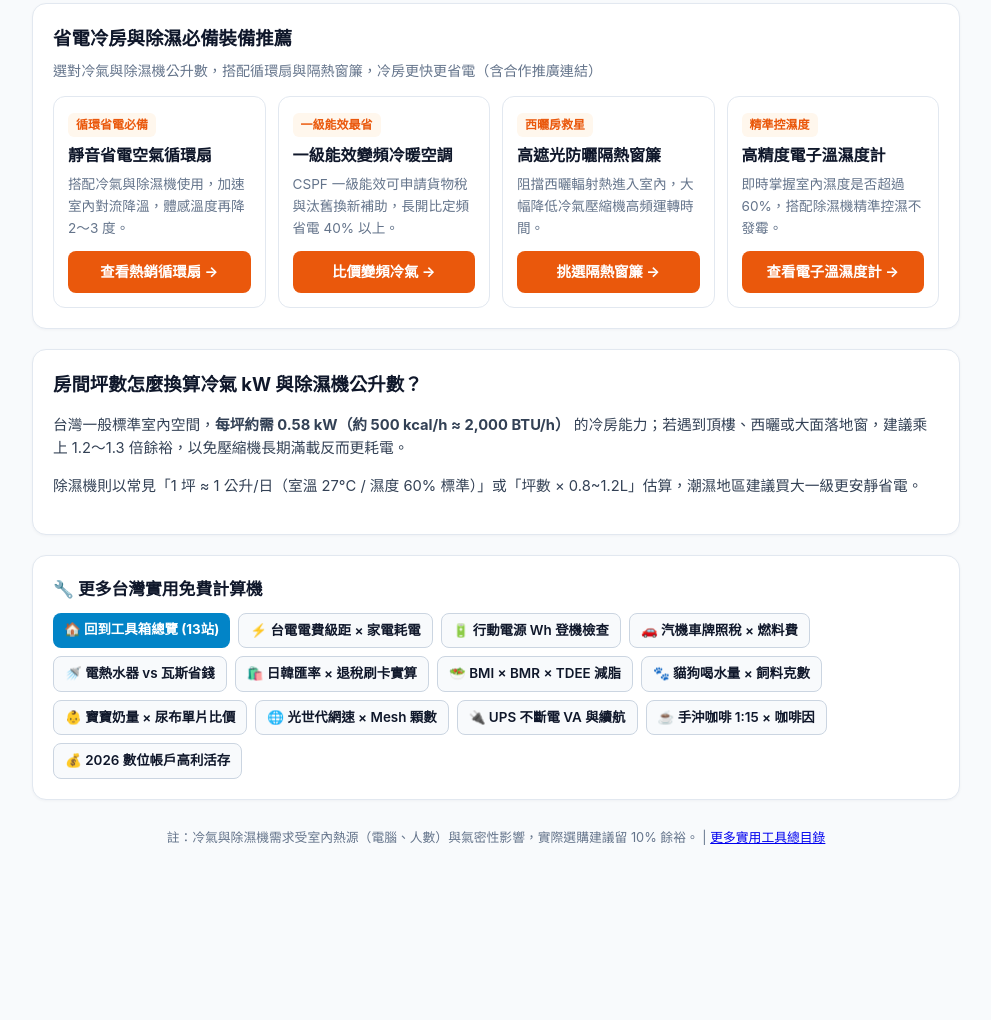
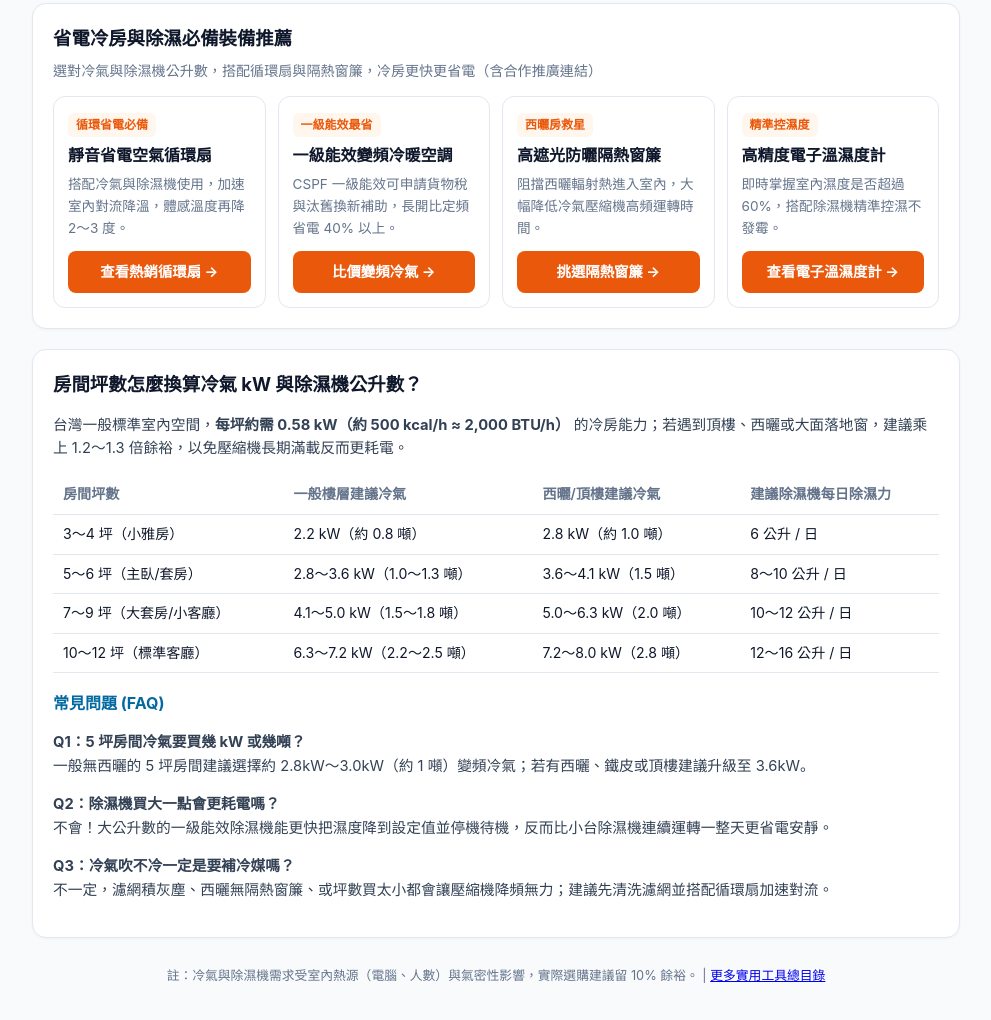
Before and after one commit to jimmycmhsieh0801-cloud/tw-room-sizing-calc, a plain HTML site: page index.html in a window 1280 px wide. Shown: the part 412-1432 px from the top of the page, without its empty margins (144-1135 px from the left). Before the commit the page ends 1321 px from the top, so only its background shows below. Drawn offline with Linux system fonts and the light colour scheme.

```diff
--- a/index.html
+++ b/index.html
@@ -33,7 +33,7 @@
   }
   </script>
   <script type="application/ld+json">
-  {"@context": "https://schema.org", "@type": "FAQPage", "mainEntity": [{"@type": "Question", "name": "5坪房間冷氣要買幾kW或幾噸？", "acceptedAnswer": {"@type": "Answer", "text": "一般無西曬的5坪房間建議選擇約 2.8kW～3.0kW（約1噸～1.2噸）變頻冷氣；若有西曬或頂樓建議升級至 3.6kW。"}}]}
+  {"@context": "https://schema.org", "@type": "FAQPage", "mainEntity": [{"@type": "Question", "name": "5坪房間冷氣要買幾kW或幾噸？", "acceptedAnswer": {"@type": "Answer", "text": "一般無西曬的5坪房間建議選擇約 2.8kW～3.0kW（約1噸～1.2噸）變頻冷氣；若有西曬或頂樓建議升級至 3.6kW。"}}, {"@type": "Question", "name": "除濕機買大公升數會比較耗電嗎？", "acceptedAnswer": {"@type": "Answer", "text": "不會。大公升數一級能效除濕機能更快達到目標濕度並停止壓縮機運轉，整體耗電量常比小台機型更省。"}}, {"@type": "Question", "name": "房間西曬冷氣噸數要加多少？", "acceptedAnswer": {"@type": "Answer", "text": "西曬或大面落地窗建議將標準冷房需求乘上 1.2 倍；若同時位於頂樓或挑高 3.6 公尺以上，建議乘上 1.3 倍並加裝隔熱窗簾。"}}]}
   </script>
   <style>
     :root {
@@ -161,34 +161,25 @@
     </section>
 
     <article class="card seo-section">
-
-          <h2>房間坪數怎麼換算冷氣 kW 與除濕機公升數？</h2>
-          <p>台灣一般標準室內空間，<strong>每坪約需 0.58 kW（約 500 kcal/h ≈ 2,000 BTU/h）</strong> 的冷房能力；若遇到頂樓、西曬或大面落地窗，建議乘上 1.2～1.3 倍餘裕，以免壓縮機長期滿載反而更耗電。</p>
-          <p>除濕機則以常見「1 坪 ≈ 1 公升/日（室溫 27°C / 濕度 60% 標準）」或「坪數 × 0.8~1.2L」估算，潮濕地區建議買大一級更安靜省電。</p>
+      <h2>房間坪數怎麼換算冷氣 kW 與除濕機公升數？</h2>
+      <p>台灣一般標準室內空間，<strong>每坪約需 0.58 kW（約 500 kcal/h ≈ 2,000 BTU/h）</strong> 的冷房能力；若遇到頂樓、西曬或大面落地窗，建議乘上 1.2～1.3 倍餘裕，以免壓縮機長期滿載反而更耗電。</p>
+      <table>
+        <thead><tr><th>房間坪數</th><th>一般樓層建議冷氣</th><th>西曬/頂樓建議冷氣</th><th>建議除濕機每日除濕力</th></tr></thead>
+        <tbody>
+          <tr><td>3～4 坪（小雅房）</td><td>2.2 kW（約 0.8 噸）</td><td>2.8 kW（約 1.0 噸）</td><td>6 公升 / 日</td></tr>
+          <tr><td>5～6 坪（主臥/套房）</td><td>2.8～3.6 kW（1.0～1.3 噸）</td><td>3.6～4.1 kW（1.5 噸）</td><td>8～10 公升 / 日</td></tr>
+          <tr><td>7～9 坪（大套房/小客廳）</td><td>4.1～5.0 kW（1.5～1.8 噸）</td><td>5.0～6.3 kW（2.0 噸）</td><td>10～12 公升 / 日</td></tr>
+          <tr><td>10～12 坪（標準客廳）</td><td>6.3～7.2 kW（2.2～2.5 噸）</td><td>7.2～8.0 kW（2.8 噸）</td><td>12～16 公升 / 日</td></tr>
+        </tbody>
+      </table>
+      <h3>常見問題 (FAQ)</h3>
+      <p><strong>Q1：5 坪房間冷氣要買幾 kW 或幾噸？</strong><br>一般無西曬的 5 坪房間建議選擇約 2.8kW～3.0kW（約 1 噸）變頻冷氣；若有西曬、鐵皮或頂樓建議升級至 3.6kW。</p>
+      <p><strong>Q2：除濕機買大一點會更耗電嗎？</strong><br>不會！大公升數的一級能效除濕機能更快把濕度降到設定值並停機待機，反而比小台除濕機連續運轉一整天更省電安靜。</p>
+      <p><strong>Q3：冷氣吹不冷一定是要補冷媒嗎？</strong><br>不一定，濾網積灰塵、西曬無隔熱窗簾、或坪數買太小都會讓壓縮機降頻無力；建議先清洗濾網並搭配循環扇加速對流。</p>
     </article>
 
 
-    <!-- CROSS_LINK_MATRIX_START -->
-    <section class="card" style="margin-top:20px;">
-      <h2 style="font-size:1.05rem;margin:0 0 10px;color:#0f172a;">🔧 更多台灣實用免費計算機</h2>
-      <div style="display:flex;flex-wrap:wrap;gap:8px;">
-        <a href="https://jimmycmhsieh0801-cloud.github.io/" style="display:inline-block;padding:6px 11px;border-radius:8px;background:#0284c7;color:#fff;text-decoration:none;font-size:0.84rem;font-weight:700;">🏠 回到工具箱總覽 (13站)</a>
-        <a href="https://jimmycmhsieh0801-cloud.github.io/tw-power-calc/" style="display:inline-block;padding:6px 11px;border-radius:8px;border:1px solid #cbd5e1;background:#f8fafc;color:#0f172a;text-decoration:none;font-size:0.84rem;font-weight:600;">⚡ 台電電費級距 × 家電耗電</a>
-        <a href="https://jimmycmhsieh0801-cloud.github.io/tw-travel-power-calc/" style="display:inline-block;padding:6px 11px;border-radius:8px;border:1px solid #cbd5e1;background:#f8fafc;color:#0f172a;text-decoration:none;font-size:0.84rem;font-weight:600;">🔋 行動電源 Wh 登機檢查</a>
-        <a href="https://jimmycmhsieh0801-cloud.github.io/tw-vehicle-tax-calc/" style="display:inline-block;padding:6px 11px;border-radius:8px;border:1px solid #cbd5e1;background:#f8fafc;color:#0f172a;text-decoration:none;font-size:0.84rem;font-weight:600;">🚗 汽機車牌照稅 × 燃料費</a>
-        <a href="https://jimmycmhsieh0801-cloud.github.io/tw-water-heater-calc/" style="display:inline-block;padding:6px 11px;border-radius:8px;border:1px solid #cbd5e1;background:#f8fafc;color:#0f172a;text-decoration:none;font-size:0.84rem;font-weight:600;">🚿 電熱水器 vs 瓦斯省錢</a>
-        <a href="https://jimmycmhsieh0801-cloud.github.io/tw-travel-tax-calc/" style="display:inline-block;padding:6px 11px;border-radius:8px;border:1px solid #cbd5e1;background:#f8fafc;color:#0f172a;text-decoration:none;font-size:0.84rem;font-weight:600;">🛍️ 日韓匯率 × 退稅刷卡實算</a>
-        <a href="https://jimmycmhsieh0801-cloud.github.io/tw-bmi-tdee-calc/" style="display:inline-block;padding:6px 11px;border-radius:8px;border:1px solid #cbd5e1;background:#f8fafc;color:#0f172a;text-decoration:none;font-size:0.84rem;font-weight:600;">🥗 BMI × BMR × TDEE 減脂</a>
-        <a href="https://jimmycmhsieh0801-cloud.github.io/tw-pet-cost-calc/" style="display:inline-block;padding:6px 11px;border-radius:8px;border:1px solid #cbd5e1;background:#f8fafc;color:#0f172a;text-decoration:none;font-size:0.84rem;font-weight:600;">🐾 貓狗喝水量 × 飼料克數</a>
-        <a href="https://jimmycmhsieh0801-cloud.github.io/tw-baby-calc/" style="display:inline-block;padding:6px 11px;border-radius:8px;border:1px solid #cbd5e1;background:#f8fafc;color:#0f172a;text-decoration:none;font-size:0.84rem;font-weight:600;">👶 寶寶奶量 × 尿布單片比價</a>
-        <a href="https://jimmycmhsieh0801-cloud.github.io/tw-router-cable-calc/" style="display:inline-block;padding:6px 11px;border-radius:8px;border:1px solid #cbd5e1;background:#f8fafc;color:#0f172a;text-decoration:none;font-size:0.84rem;font-weight:600;">🌐 光世代網速 × Mesh 顆數</a>
-        <a href="https://jimmycmhsieh0801-cloud.github.io/tw-ups-nas-calc/" style="display:inline-block;padding:6px 11px;border-radius:8px;border:1px solid #cbd5e1;background:#f8fafc;color:#0f172a;text-decoration:none;font-size:0.84rem;font-weight:600;">🔌 UPS 不斷電 VA 與續航</a>
-        <a href="https://jimmycmhsieh0801-cloud.github.io/tw-coffee-brew-calc/" style="display:inline-block;padding:6px 11px;border-radius:8px;border:1px solid #cbd5e1;background:#f8fafc;color:#0f172a;text-decoration:none;font-size:0.84rem;font-weight:600;">☕ 手沖咖啡 1:15 × 咖啡因</a>
-        <a href="https://jimmycmhsieh0801-cloud.github.io/tw-bank-interest-calc/" style="display:inline-block;padding:6px 11px;border-radius:8px;border:1px solid #cbd5e1;background:#f8fafc;color:#0f172a;text-decoration:none;font-size:0.84rem;font-weight:600;">💰 2026 數位帳戶高利活存</a>
-      </div>
-    </section>
-    <!-- CROSS_LINK_MATRIX_END -->
-    <footer>
+        <footer>
       <p>註：冷氣與除濕機需求受室內熱源（電腦、人數）與氣密性影響，實際選購建議留 10% 餘裕。 | <a href="https://jimmycmhsieh0801-cloud.github.io/">更多實用工具總目錄</a></p>
     </footer>
   </div>
```
